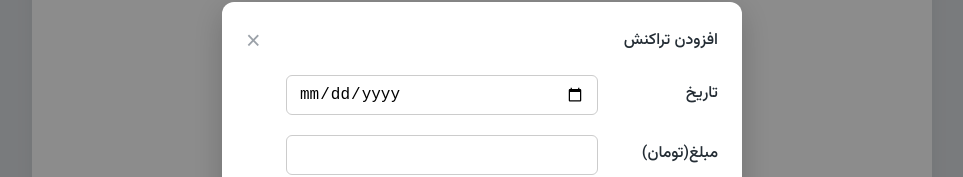
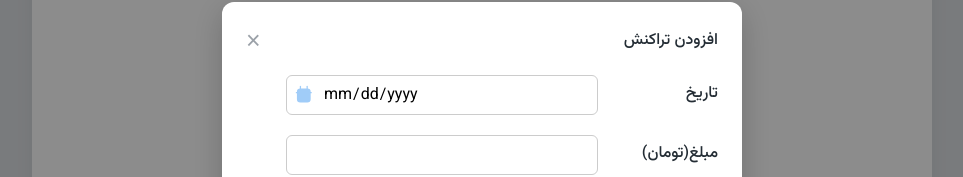
Before and after one commit to eng-neda/expense-tracker, a React (Vite) app: page / in a window 1280 px wide. Both pictures are taken after a click on the button "افزودن تراکنش‌ها". Shown: the part 208-385 px from the top of the page, without its empty margins (158-1121 px from the left). Built offline with nearby package versions, Linux system fonts and the light colour scheme.

Commit message:
changing date input

```diff
--- a/src/components/TransactionForm.jsx
+++ b/src/components/TransactionForm.jsx
@@ -1,27 +1,17 @@
-import { useState } from 'react'
+import { useState, useRef } from 'react'
 import './TransactionModal.css'
+import CalendarIcon from '../icons/CalendarIcon'
 
 function AddTransactionForm({ onClose, onAddTransaction }) {
   const [title, setTitle] = useState('')
   const [amount, setAmount] = useState('')
   const [type, setType] = useState('income')
   const [date, setDate] = useState('')
-  const [errors, setErrors] = useState({})
+
+  const dateInputRef = useRef(null)
 
   const submitHandler = (e) => {
     e.preventDefault()
-
-    //validation form//
-    const newErrors = {}
-    if (!date) newErrors.date = 'تاریخ الزامی است'
-    if (!amount) newErrors.amount = 'مبلغ الزامی است'
-    else if (Number(amount) <= 0)
-      newErrors.amount = 'مبلغ باید بیشتر از صفر باشد'
-    if (!title.trim()) newErrors.title = 'شرح تراکنش الزامی است'
-
-    setErrors(newErrors)
-
-    if (Object.keys(newErrors).length > 0) return
 
     const newTransaction = {
       id: Date.now(),
@@ -46,13 +36,24 @@ function AddTransactionForm({ onClose, onAddTransaction }) {
 
       <div className="form-group">
         <label htmlFor="date">تاریخ</label>
+        <div className="date-input">
           <input
             type="date"
             id="date"
+            ref={dateInputRef}
             value={date}
             onChange={(e) => setDate(e.target.value)}
+            required
           />
-        {errors.date && <span className="error-text">{errors.date}</span>}
+          <span
+            className="calendar-icon"
+            onClick={() =>
+              dateInputRef.current && dateInputRef.current.showPicker?.()
+            }
+          >
+            <CalendarIcon />
+          </span>
+        </div>
       </div>
 
       <div className="form-group">
@@ -62,8 +63,9 @@ function AddTransactionForm({ onClose, onAddTransaction }) {
           id="amount"
           value={amount}
           onChange={(e) => setAmount(e.target.value)}
+          required
+          min={1}
         />
-        {errors.amount && <span className="error-text">{errors.amount}</span>}
       </div>
 
       <div className="form-group">
@@ -76,6 +78,7 @@ function AddTransactionForm({ onClose, onAddTransaction }) {
               value="income"
               checked={type === 'income'}
               onChange={(e) => setType(e.target.value)}
+              required
             />
             درآمد
           </label>
@@ -86,6 +89,7 @@ function AddTransactionForm({ onClose, onAddTransaction }) {
               value="outcome"
               checked={type === 'outcome'}
               onChange={(e) => setType(e.target.value)}
+              required
             />
             هزینه
           </label>
@@ -99,15 +103,14 @@ function AddTransactionForm({ onClose, onAddTransaction }) {
           id="title"
           value={title}
           onChange={(e) => setTitle(e.target.value)}
+          required
         />
-        {errors.title && <span className="error-text">{errors.title}</span>}
       </div>
 
       <div className="modal-actions">
         <button type="button" className="btn-cancel" onClick={onClose}>
           انصراف
         </button>
-
         <button type="submit" className="btn-submit">
           ثبت
         </button>
--- a/src/components/TransactionModal.css
+++ b/src/components/TransactionModal.css
@@ -67,6 +67,42 @@
   width: 312px;
   height: 40px;
 }
+.date-input {
+  position: relative;
+  width: 312px;
+}
+
+.date-input input[type='date'] {
+  width: 100%;
+  height: 40px;
+  padding: 8px 12px;
+  padding-left: 36px;
+  font-family: 'Vazirmatn', sans-serif;
+  font-size: 16px;
+  border: 1px solid #ccc;
+  border-radius: 6px;
+
+  appearance: none;
+  -webkit-appearance: none;
+  -moz-appearance: none;
+  cursor: pointer;
+}
+
+.date-input input[type='date']::-webkit-calendar-picker-indicator {
+  display: none;
+}
+
+.calendar-icon {
+  position: absolute;
+  left: 8px;
+  top: 50%;
+  transform: translateY(-50%);
+  cursor: pointer;
+  display: flex;
+  align-items: center;
+  justify-content: center;
+  pointer-events: auto;
+}
 
 .radio-group {
   display: flex;
@@ -131,12 +167,6 @@
   align-items: center;
   width: 100%;
 }
-.error-text {
-  color: red;
-  font-size: 12px;
-  margin-right: 4px;
-  display: block;
-}
 
 /* Mobile responsive */
 @media (max-width: 480px) {
--- /dev/null
+++ b/src/icons/CalendarIcon.jsx
@@ -0,0 +1,42 @@
+function CalendarIcon({ size = 20, color = '#A0CCF8' }) {
+  return (
+    <svg
+      width={size}
+      height={size}
+      viewBox="0 0 24 24"
+      fill="none"
+      xmlns="http://www.w3.org/2000/svg"
+    >
+      <path
+        d="M20.6665 9.9043H2.84253C2.42853 9.9043 2.09253 9.5683 2.09253 9.1543C2.09253 8.7403 2.42853 8.4043 2.84253 8.4043H20.6665C21.0805 8.4043 21.4165 8.7403 21.4165 9.1543C21.4165 9.5683 21.0805 9.9043 20.6665 9.9043Z"
+        fill={color}
+      />
+      <path
+        d="M16.2013 13.8096C15.7873 13.8096 15.4473 13.4736 15.4473 13.0596C15.4473 12.6456 15.7783 12.3096 16.1923 12.3096H16.2013C16.6153 12.3096 16.9513 12.6456 16.9513 13.0596C16.9513 13.4736 16.6153 13.8096 16.2013 13.8096Z"
+        fill={color}
+      />
+      <path
+        d="M11.7638 13.8096C11.3498 13.8096 11.0098 13.4736 11.0098 13.0596C11.0098 12.6456 11.3408 12.3096 11.7548 12.3096H11.7638C12.1778 12.3096 12.5138 12.6456 12.5138 13.0596C12.5138 13.4736 12.1778 13.8096 11.7638 13.8096Z"
+        fill={color}
+      />
+      <path
+        d="M7.31701 13.8096C6.90301 13.8096 6.56201 13.4736 6.56201 13.0596C6.56201 12.6456 6.89401 12.3096 7.30801 12.3096H7.31701C7.73101 12.3096 8.06701 12.6456 8.06701 13.0596C8.06701 13.4736 7.73101 13.8096 7.31701 13.8096Z"
+        fill={color}
+      />
+      <path
+        d="M15.7935 5.791C15.3795 5.791 15.0435 5.455 15.0435 5.041V1.75C15.0435 1.336 15.3795 1 15.7935 1C16.2075 1 16.5435 1.336 16.5435 1.75V5.041C16.5435 5.455 16.2075 5.791 15.7935 5.791Z"
+        fill={color}
+      />
+      <path
+        d="M7.71533 5.791C7.30133 5.791 6.96533 5.455 6.96533 5.041V1.75C6.96533 1.336 7.30133 1 7.71533 1C8.12933 1 8.46533 1.336 8.46533 1.75V5.041C8.46533 5.455 8.12933 5.791 7.71533 5.791Z"
+        fill={color}
+      />
+      <path
+        d="M7.521 4.0791C4.928 4.0791 3.5 5.4621 3.5 7.9731V17.0221C3.5 19.5881 4.928 21.0001 7.521 21.0001H15.979C18.572 21.0001 20 19.6141 20 17.0981V7.9731C20.004 6.7381 19.672 5.7781 19.013 5.1181C18.335 4.4381 17.29 4.0791 15.988 4.0791H7.521Z"
+        fill={color}
+      />
+    </svg>
+  )
+}
+
+export default CalendarIcon
```
Lines whose indentation alone changed are shown as unchanged.
